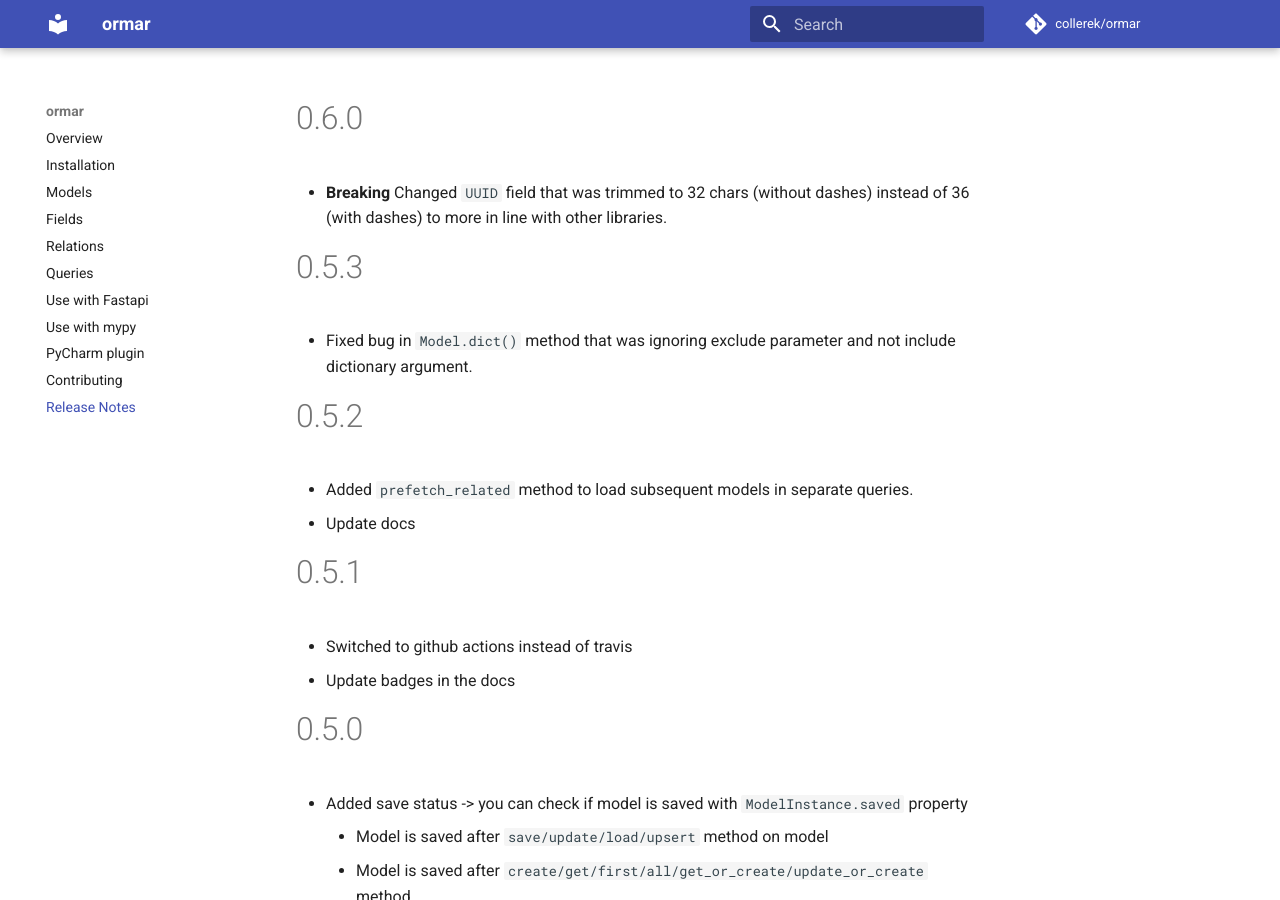
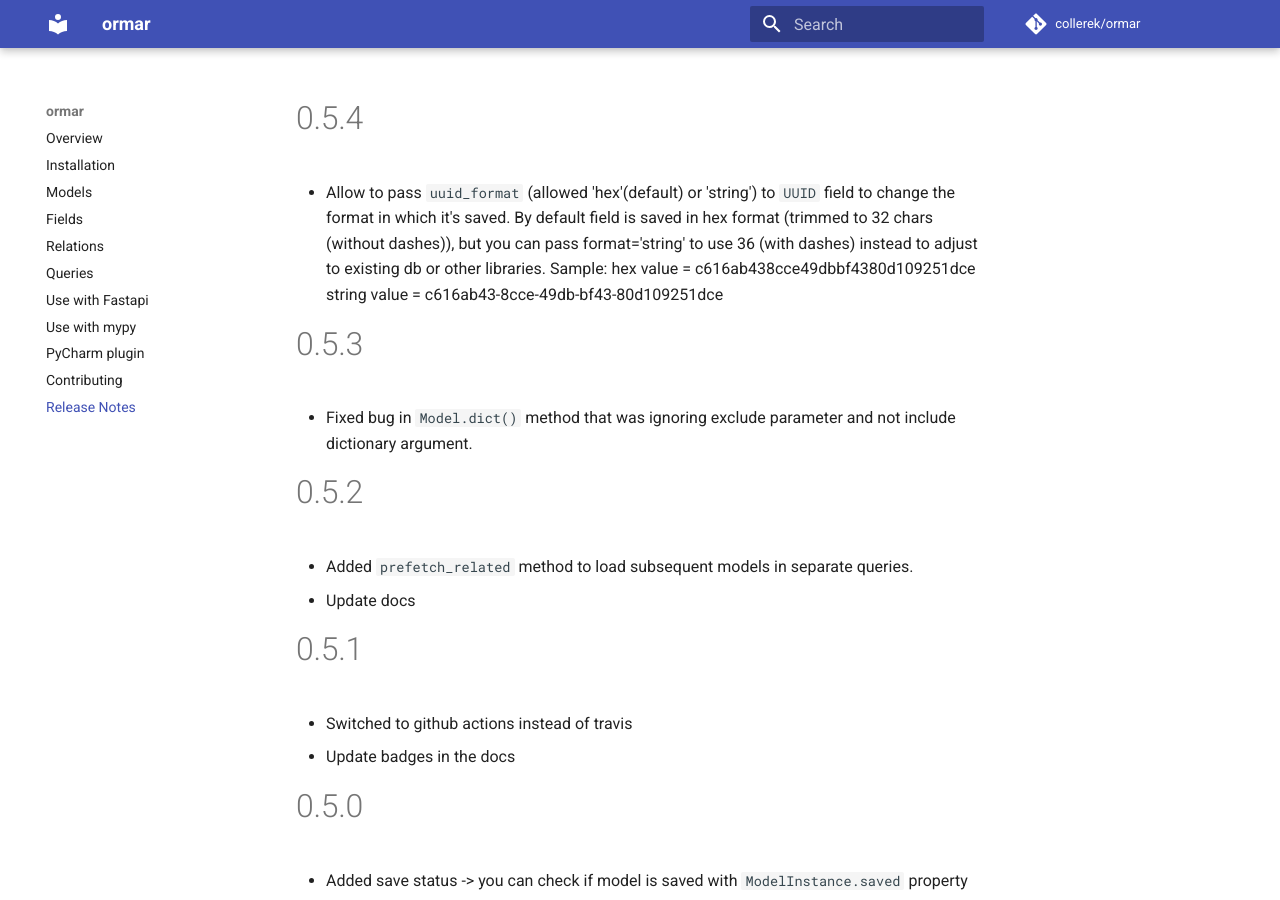
Before and after one commit to collerek/ormar, an MkDocs documentation site: the page built from docs/releases.md, in a window 1280 px wide and 900 px high. Built offline with MkDocs 1.6.1 and Material for MkDocs 9.7.7, drawn with Linux system fonts in a browser that asks for light colours; nearby versions of some CDN libraries; comment, search, counter and statistics services are not loaded.

Commit message:
allow uuid_format add more tests and update docs

```diff
--- a/docs/releases.md
+++ b/docs/releases.md
@@ -1,7 +1,11 @@
-# 0.6.0
+# 0.5.4
 
-*  **Breaking** Changed `UUID` field that was trimmed to 32 chars (without dashes) instead of 36 (with dashes)
-   to more in line with other libraries.
+*  Allow to pass `uuid_format` (allowed 'hex'(default) or 'string') to `UUID` field to change the format in which it's saved.
+   By default field is saved in hex format (trimmed to 32 chars (without dashes)), but you can pass
+   format='string' to use 36 (with dashes) instead to adjust to existing db or other libraries.
+   Sample:
+   hex value = c616ab438cce49dbbf4380d109251dce
+   string value = c616ab43-8cce-49db-bf43-80d109251dce
 
 # 0.5.3
 
```
Also changed, not shown: docs/fields.md (+12 -2 lines), 3 other files.
